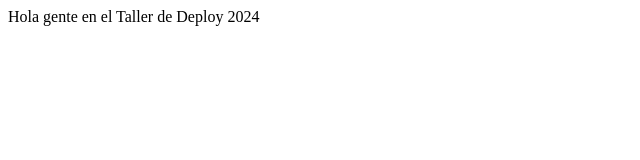
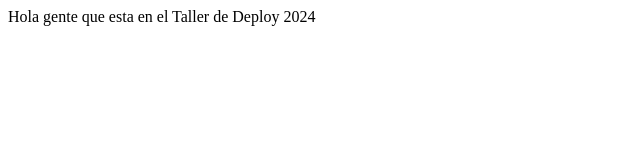
Before and after one commit to jiugo/reactbasicapp, a React (Create React App) app: page / in a window 1280 px wide. Shown: the top 160 px of the page, without its empty margins (0-640 px from the left). Built offline with nearby package versions, Linux system fonts and the light colour scheme; the HTML template or start-up script is replaced by a standard one.

Commit message:
nuevo update
algo

```diff
--- a/src/App.js
+++ b/src/App.js
@@ -2,7 +2,7 @@ import React from 'react';
 
 function App() {
   const value = 'Taller de Deploy 2024';
-  return <div>Hola gente en el  {value}</div>;
+  return <div>Hola gente que esta en el  {value}</div>;
 }
 
 export default App;
```
